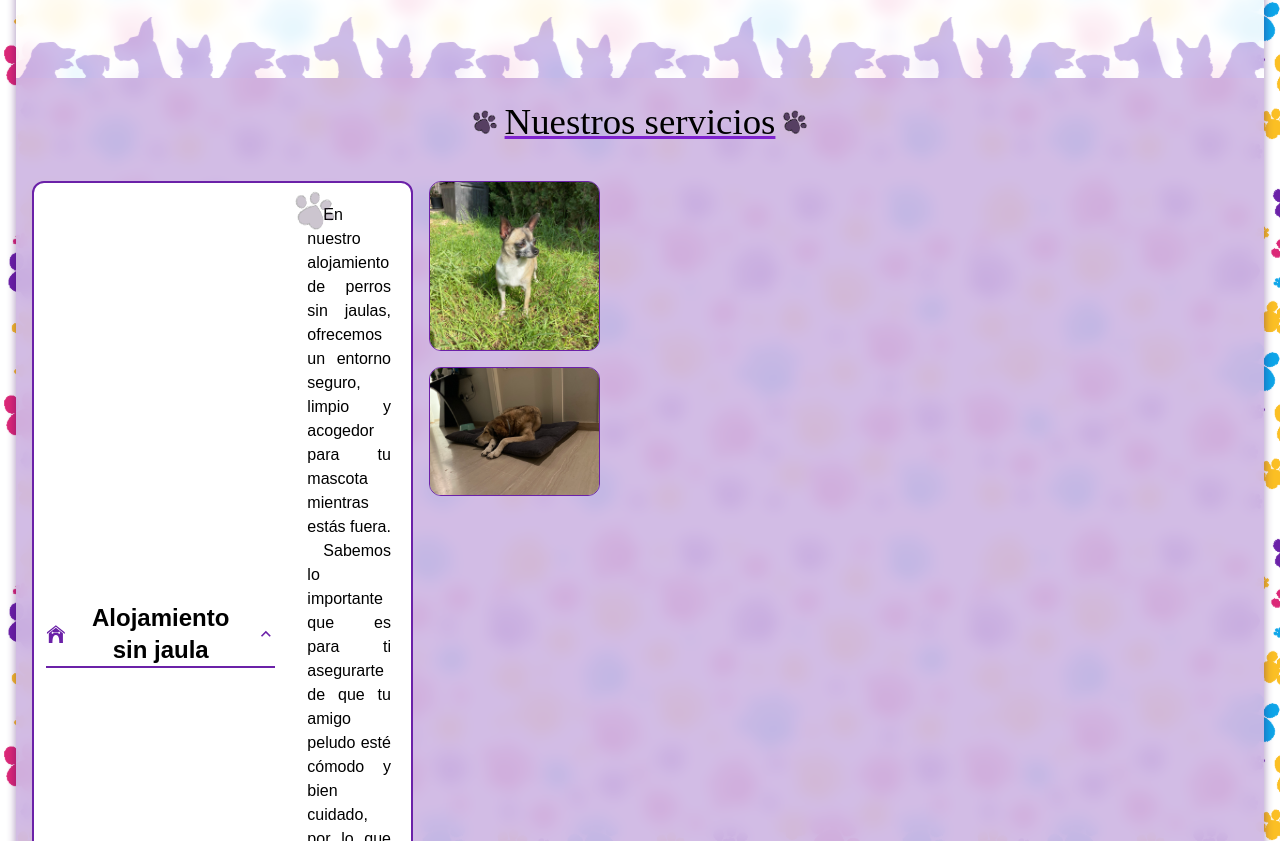
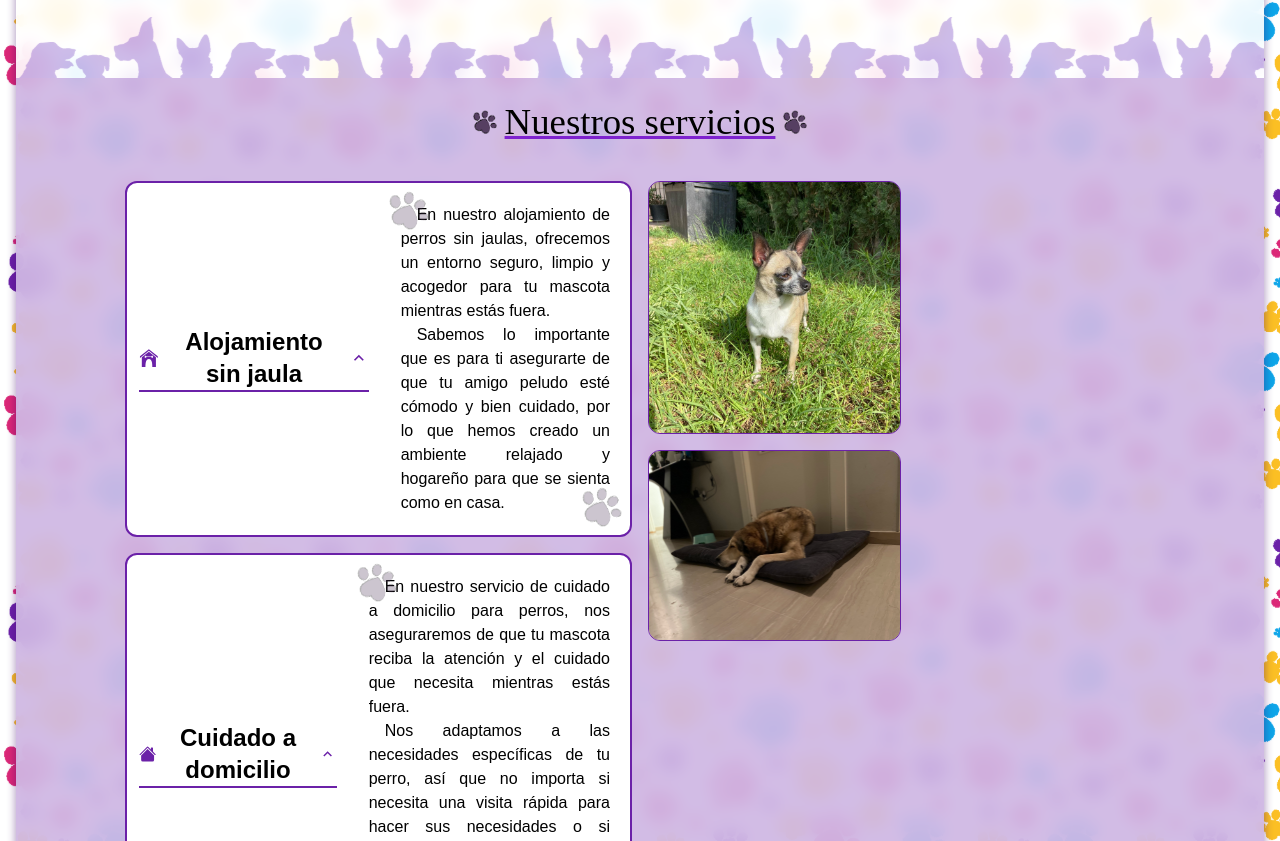
Before and after one commit to irenealcaine/cangurodemascotas, a React (Create React App) app: page / in a window 1280 px wide. Shown: the part 594-1435 px from the top of the page. Built offline with nearby package versions, Linux system fonts and the light colour scheme.

Commit message:
Update Services.jsx

```diff
--- a/src/components/Services.jsx
+++ b/src/components/Services.jsx
@@ -3,7 +3,6 @@ import logo from "../img/Logo-removebg-preview.png";
 import serviceImage from "../img/galeria2.JPG";
 import serviceImage2 from "../img/galeria6.jpg";
 import { MdKeyboardArrowDown } from "react-icons/md";
-import { Fade } from "react-awesome-reveal";
 
 import services from "../components/db/servicesdb.js";
 
@@ -44,7 +43,6 @@ const Services = () => {
             );
           })}
         </div>
-        <Fade cascade>
         <div className="md:w-5/12 flex md:flex-col gap-4 justify-center items-center md:items-start">
           <img
             src={serviceImage}
@@ -59,7 +57,6 @@ const Services = () => {
             className="w-5/12 md:w-6/12 h-auto rounded-xl border border-purple-800"
           />
         </div>
-        </Fade>
       </div>
     </section>
   );
```
Lines whose indentation alone changed are shown as unchanged.
